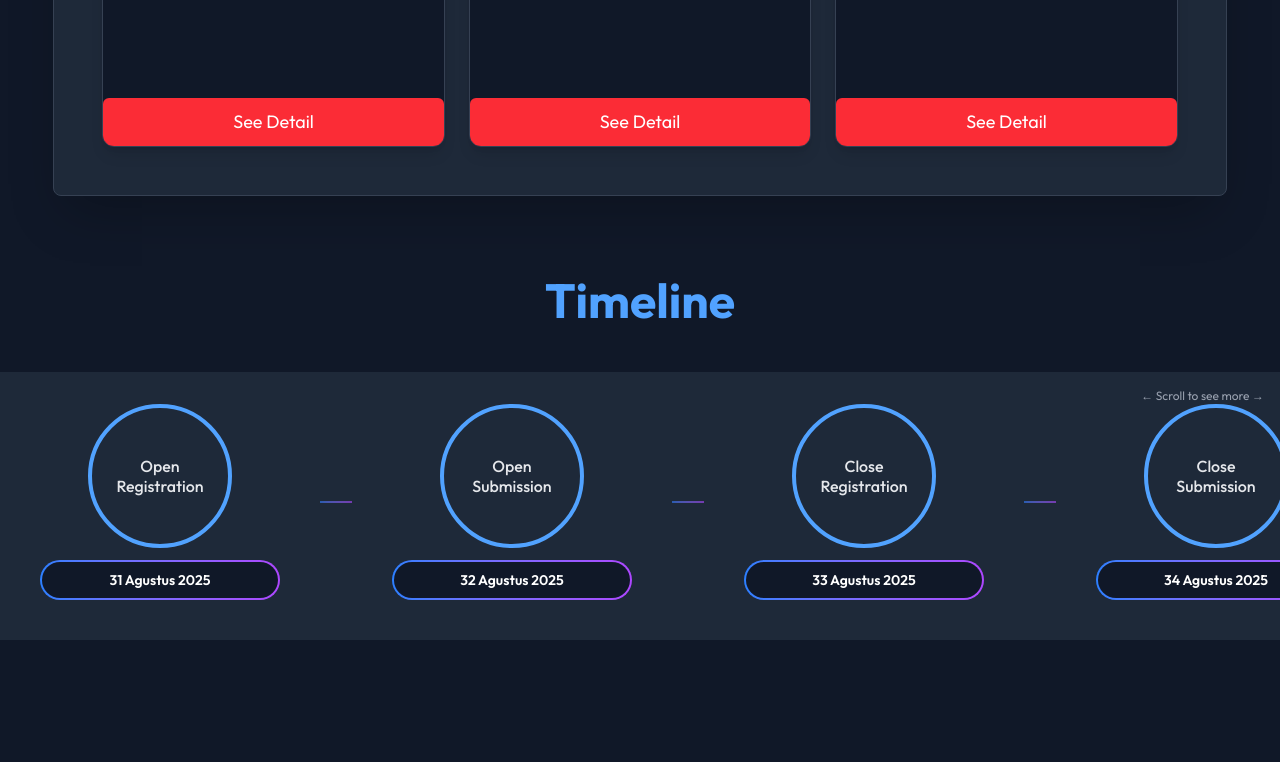
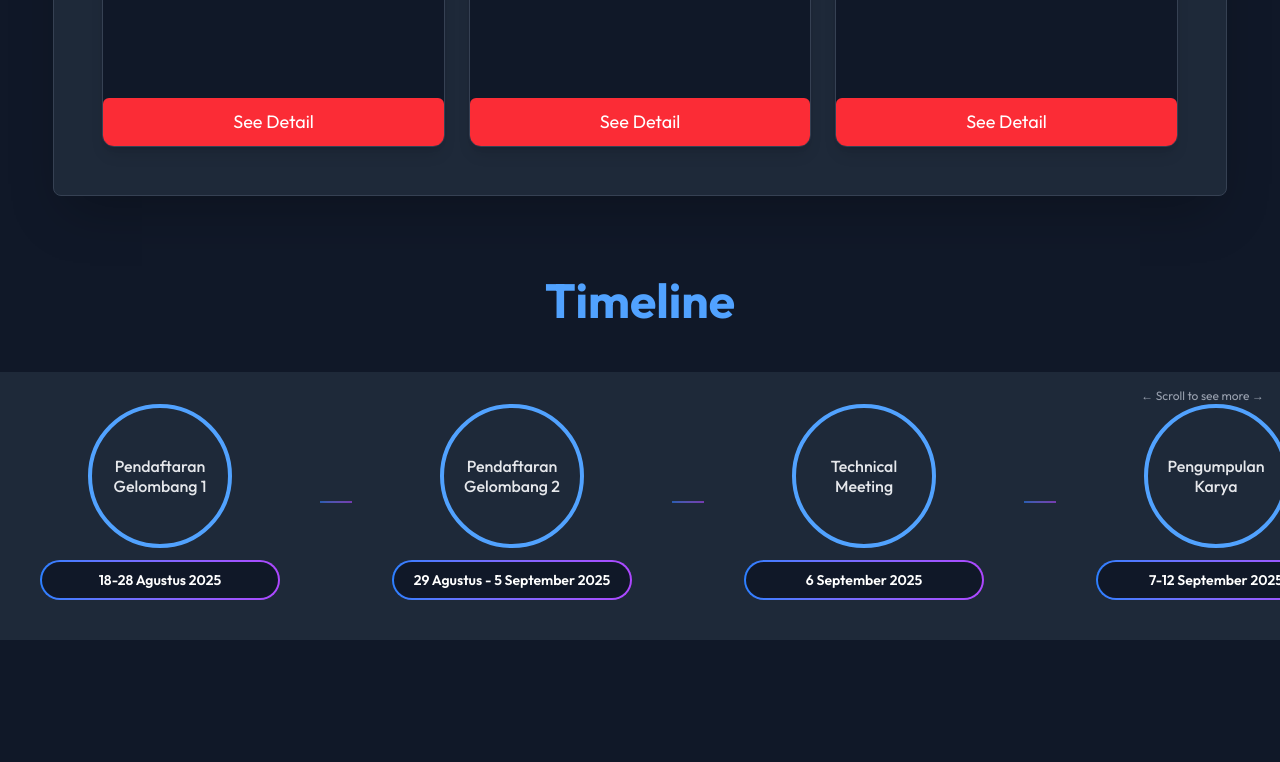
Before and after one commit to imxey/expasign-react, a React (Vite) app: page /competition in a window 1280 px wide. Shown: the part 473-1235 px from the top of the page. Built offline with nearby package versions, Linux system fonts and the light colour scheme.

Commit message:
fill timeline (fix?)

```diff
--- a/src/pages/Timeline.tsx
+++ b/src/pages/Timeline.tsx
@@ -12,14 +12,15 @@ interface TimelineItemProps {
 
 const Timeline = () => {
   const timelineData: TimelineItemData[] = [
-    { title: "Open Registration", date: "31 Agustus 2025" },
-    { title: "Open Submission", date: "32 Agustus 2025" },
-    { title: "Close Registration", date: "33 Agustus 2025" },
-    { title: "Close Submission", date: "34 Agustus 2025" },
-    { title: "Pengumuman Finalis", date: "35 Agustus 2025" },
-    { title: "Puncak Acara Expasign", date: "36 Agustus 2025" },
-    { title: "Puncak Acara Edutime", date: "37 Agustus 2025" },
-    { title: "Closing", date: "38 Agustus 2025" },
+    { title: "Pendaftaran Gelombang 1", date: "18-28 Agustus 2025" },
+    { title: "Pendaftaran Gelombang 2", date: "29 Agustus - 5 September 2025" },
+    { title: "Technical Meeting", date: "6 September 2025" },
+    { title: "Pengumpulan Karya", date: "7-12 September 2025" },
+    { title: "Pengumuman Babak Final", date: "16 September 2025" },
+    { title: "Pengumpulan Power Point (LKTI & LBP)", date: "17-19 September 2025" },
+    { title: "Presentasi Finalis LKTI & LBP", date: "20 September 2025" },
+    { title: "Pengumuman Pemenang", date: "23 September 2025" },
+    { title: "Awarding", date: "23 September 2025" },
   ];
 
   const TimelineItem: React.FC<TimelineItemProps> = ({ item }) => (
```
